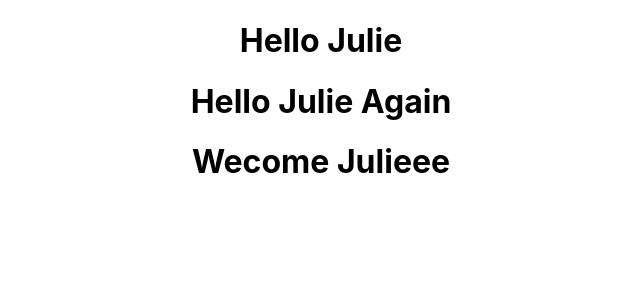
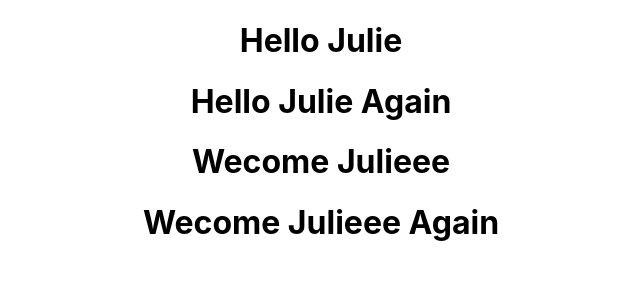
Before and after one commit to julieCodes2/JavaScript2, a React (Create React App) app in the folder react/hello-world/: page / in a window 1280 px wide. Shown: the top 300 px of the page, without its empty margins (319-959 px from the left). Built offline with nearby package versions, Linux system fonts and the light colour scheme.

Commit message:
class-based components2

```diff
--- a/react/hello-world/src/App.js
+++ b/react/hello-world/src/App.js
@@ -2,7 +2,7 @@ import logo from './logo.svg';
 import './App.css';
 //import Greet from "./components/Greet";
 import { Greet, Greet2 } from "./components/Greet";
-import Welcome from "./components/welcome";
+import { Welcome, Welcome2 } from "./components/welcome";
 
 function App() {
   return (
@@ -10,6 +10,7 @@ function App() {
       <Greet />
       <Greet2 />
       <Welcome />
+      <Welcome2 />
     </div>
   );
 }
--- a/react/hello-world/src/components/welcome.js
+++ b/react/hello-world/src/components/welcome.js
@@ -6,4 +6,10 @@ class Welcome extends Component {
         return <h1>Wecome Julieee</h1>
     }
 }
-export default Welcome;
+
+class Welcome2 extends Component {
+    render(){
+        return <h1>Wecome Julieee Again</h1>
+    }
+}
+export {Welcome, Welcome2};
```
